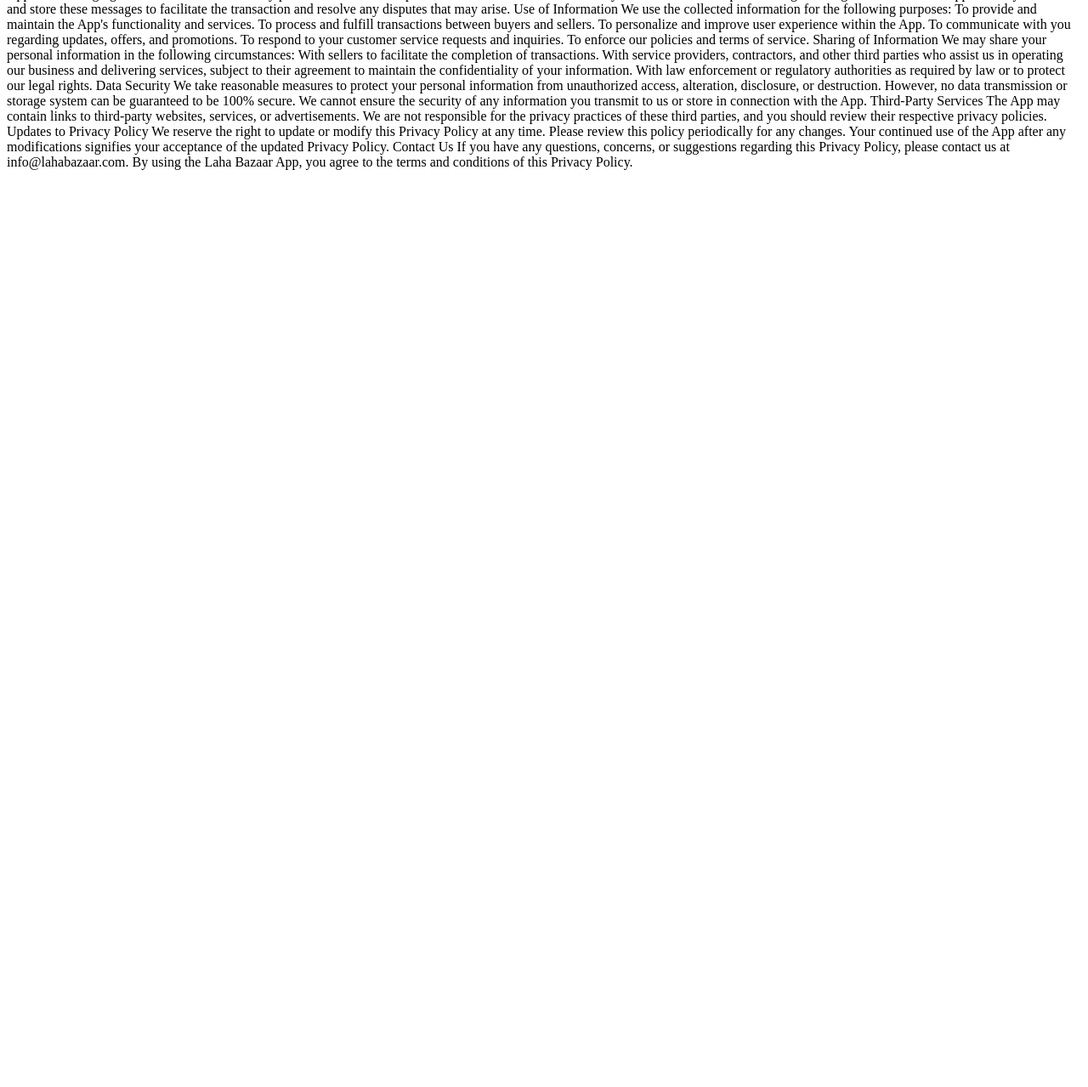
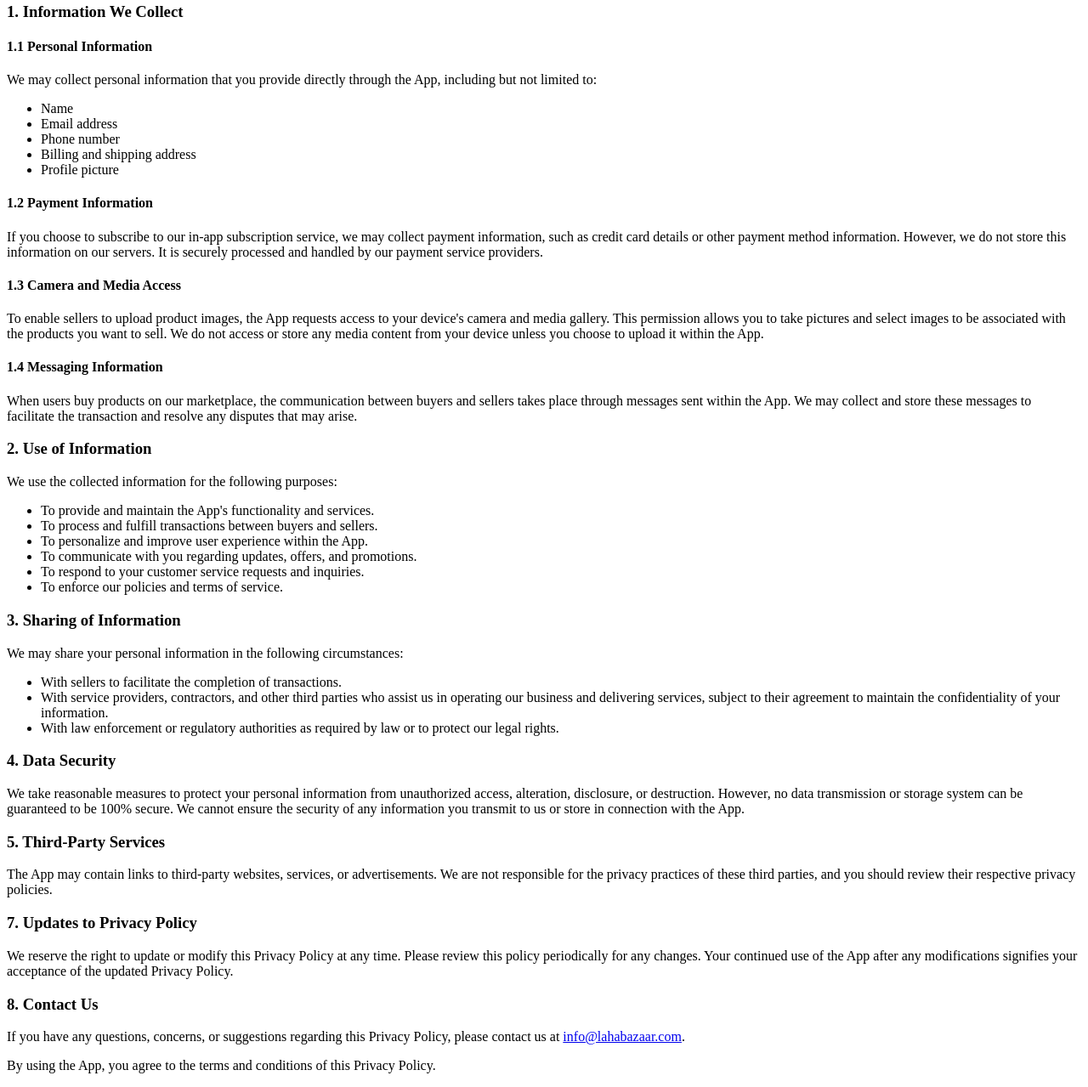
Before and after one commit to ahmed-khlifi/privacy, a plain HTML site: page index.html in a window 1280 px wide. Shown: the part 132-1411 px from the top of the page at 85% size. Before the commit the page ends 800 px from the top, so only its background shows below. Drawn offline with Linux system fonts and the light colour scheme.

Commit message:
Update index.html

```diff
--- a/index.html
+++ b/index.html
@@ -1,50 +1,84 @@
+<!DOCTYPE html>
 <html>
-  Privacy Policy.
+
+<head>
+    <title>Privacy Policy</title>
+</head>
+
+<body>
+    <h1>Privacy Policy for Mobile Application</h1>
+
+    <p>Thank you for using our mobile application. This Privacy Policy outlines how we collect, use, disclose, and safeguard
+        your personal information when you use our mobile application Laha Bazaar and its related
+        services.</p>
+
+    <h3>1. Information We Collect</h3>
+
+    <h4>1.1 Personal Information</h4>
+    <p>We may collect personal information that you provide directly through the App, including but not limited to:</p>
+    <ul>
+        <li>Name</li>
+        <li>Email address</li>
+        <li>Phone number</li>
+        <li>Billing and shipping address</li>
+        <li>Profile picture</li>
+    </ul>
+
+    <h4>1.2 Payment Information</h4>
+    <p>If you choose to subscribe to our in-app subscription service, we may collect payment information, such as credit
+        card details or other payment method information. However, we do not store this information on our servers. It is
+        securely processed and handled by our payment service providers.</p>
+
+    <h4>1.3 Camera and Media Access</h4>
+    <p>To enable sellers to upload product images, the App requests access to your device's camera and media gallery. This
+        permission allows you to take pictures and select images to be associated with the products you want to sell. We do
+        not access or store any media content from your device unless you choose to upload it within the App.</p>
+
+    <h4>1.4 Messaging Information</h4>
+    <p>When users buy products on our marketplace, the communication between buyers and sellers takes place through messages
+        sent within the App. We may collect and store these messages to facilitate the transaction and resolve any disputes
+        that may arise.</p>
+
+    <h3>2. Use of Information</h3>
+    <p>We use the collected information for the following purposes:</p>
+    <ul>
+        <li>To provide and maintain the App's functionality and services.</li>
+        <li>To process and fulfill transactions between buyers and sellers.</li>
+        <li>To personalize and improve user experience within the App.</li>
+        <li>To communicate with you regarding updates, offers, and promotions.</li>
+        <li>To respond to your customer service requests and inquiries.</li>
+        <li>To enforce our policies and terms of service.</li>
+    </ul>
+
+    <h3>3. Sharing of Information</h3>
+    <p>We may share your personal information in the following circumstances:</p>
+    <ul>
+        <li>With sellers to facilitate the completion of transactions.</li>
+        <li>With service providers, contractors, and other third parties who assist us in operating our business and
+            delivering services, subject to their agreement to maintain the confidentiality of your information.</li>
+        <li>With law enforcement or regulatory authorities as required by law or to protect our legal rights.</li>
+    </ul>
+
+    <h3>4. Data Security</h3>
+    <p>We take reasonable measures to protect your personal information from unauthorized access, alteration, disclosure, or
+        destruction. However, no data transmission or storage system can be guaranteed to be 100% secure. We cannot ensure
+        the security of any information you transmit to us or store in connection with the App.</p>
+
+    <h3>5. Third-Party Services</h3>
+    <p>The App may contain links to third-party websites, services, or advertisements. We are not responsible for the
+        privacy practices of these third parties, and you should review their respective privacy policies.</p>
 
 
-Thank you for using our mobile application. This Privacy Policy outlines how we collect, use, disclose, and safeguard your personal information when you use our mobile application Laha Bazaar and its related services.
+    <h3>7. Updates to Privacy Policy</h3>
+    <p>We reserve the right to update or modify this Privacy Policy at any time. Please review this policy periodically for
+        any changes. Your continued use of the App after any modifications signifies your acceptance of the updated Privacy
+        Policy.</p>
 
-Information We Collect
-1.1 Personal Information
-We may collect personal information that you provide directly through the App, including but not limited to:
-Name
-Email address
-Phone number
-Billing and shipping address
-Profile picture
-1.2 Payment Information
-If you choose to subscribe to our in-app subscription service, we may collect payment information, such as credit card details or other payment method information. However, we do not store this information on our servers. It is securely processed and handled by our payment service providers.
+    <h3>8. Contact Us</h3>
+    <p>If you have any questions, concerns, or suggestions regarding this Privacy Policy, please contact us at <a
+            href="mailto:info@lahabazaar.com">info@lahabazaar.com</a>.</p>
 
-1.3 Camera and Media Access
-To enable sellers to upload product images, the App requests access to your device's camera and media gallery. This permission allows you to take pictures and select images to be associated with the products you want to sell. We do not access or store any media content from your device unless you choose to upload it within the App.
+    <p>By using the App, you agree to the terms and conditions of this Privacy Policy.</p>
+</body>
 
-1.4 Messaging Information
-When users buy products on our marketplace, the communication between buyers and sellers takes place through messages sent within the App. We may collect and store these messages to facilitate the transaction and resolve any disputes that may arise.
-
-Use of Information
-We use the collected information for the following purposes:
-To provide and maintain the App's functionality and services.
-To process and fulfill transactions between buyers and sellers.
-To personalize and improve user experience within the App.
-To communicate with you regarding updates, offers, and promotions.
-To respond to your customer service requests and inquiries.
-To enforce our policies and terms of service.
-Sharing of Information
-We may share your personal information in the following circumstances:
-With sellers to facilitate the completion of transactions.
-With service providers, contractors, and other third parties who assist us in operating our business and delivering services, subject to their agreement to maintain the confidentiality of your information.
-With law enforcement or regulatory authorities as required by law or to protect our legal rights.
-Data Security
-We take reasonable measures to protect your personal information from unauthorized access, alteration, disclosure, or destruction. However, no data transmission or storage system can be guaranteed to be 100% secure. We cannot ensure the security of any information you transmit to us or store in connection with the App.
-
-Third-Party Services
-The App may contain links to third-party websites, services, or advertisements. We are not responsible for the privacy practices of these third parties, and you should review their respective privacy policies.
-
-Updates to Privacy Policy
-We reserve the right to update or modify this Privacy Policy at any time. Please review this policy periodically for any changes. Your continued use of the App after any modifications signifies your acceptance of the updated Privacy Policy.
-
-Contact Us
-If you have any questions, concerns, or suggestions regarding this Privacy Policy, please contact us at info@lahabazaar.com.
-
-By using the Laha Bazaar App, you agree to the terms and conditions of this Privacy Policy.
 </html>
```
